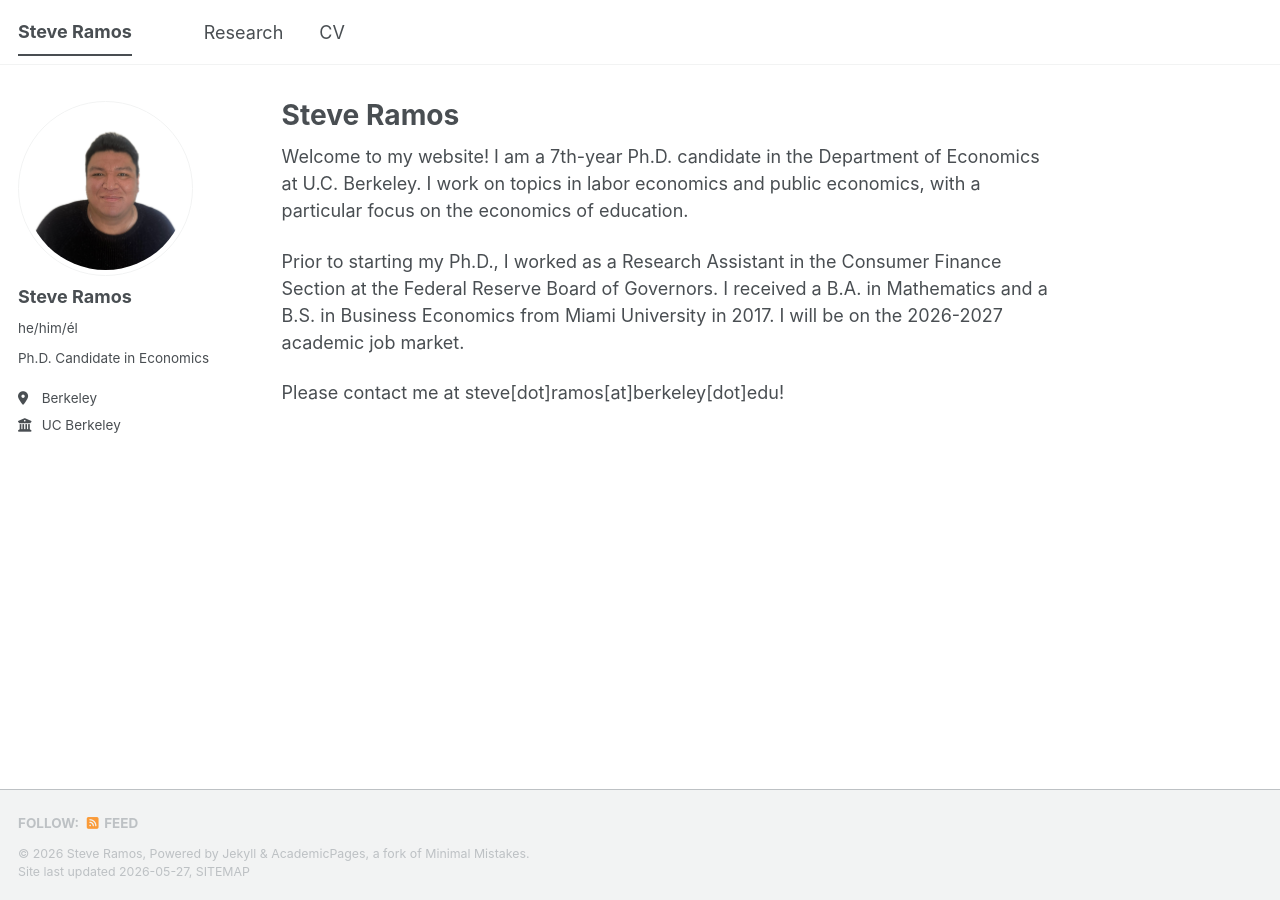
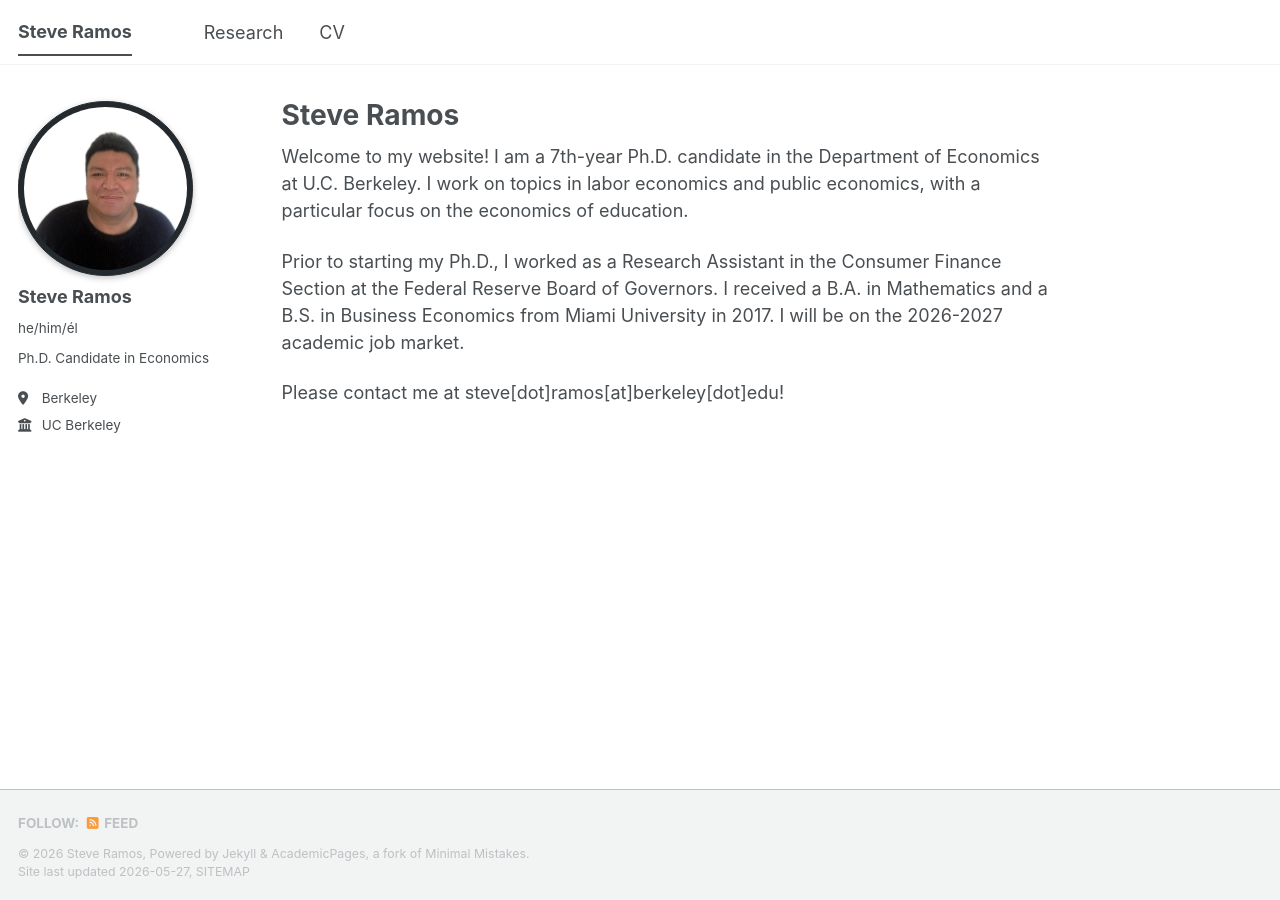
Before and after one commit to ramos-steve/ramos-steve.github.io, a Jekyll site: the page built from _pages/about.md, in a window 1280 px wide. Built offline with Jekyll 4.4.1, drawn with Linux system fonts in a browser that asks for light colours; a script bundle is joined from its source files by our own code; library files that are not in the unit come from our copies.

Commit message:
Update _custom.scss

```diff
--- a/_sass/_custom.scss
+++ b/_sass/_custom.scss
@@ -60,3 +60,12 @@
 #theme-toggle {
   display: none !important;
 }
+
+
+/* Keep dark/night-style framing around profile photo */
+.author__avatar img {
+  padding: 5px !important;
+  background-color: #24292e !important;
+  border: 1px solid #24292e !important;
+  box-shadow: 0 2px 6px rgba(0, 0, 0, 0.25) !important;
+}
```
